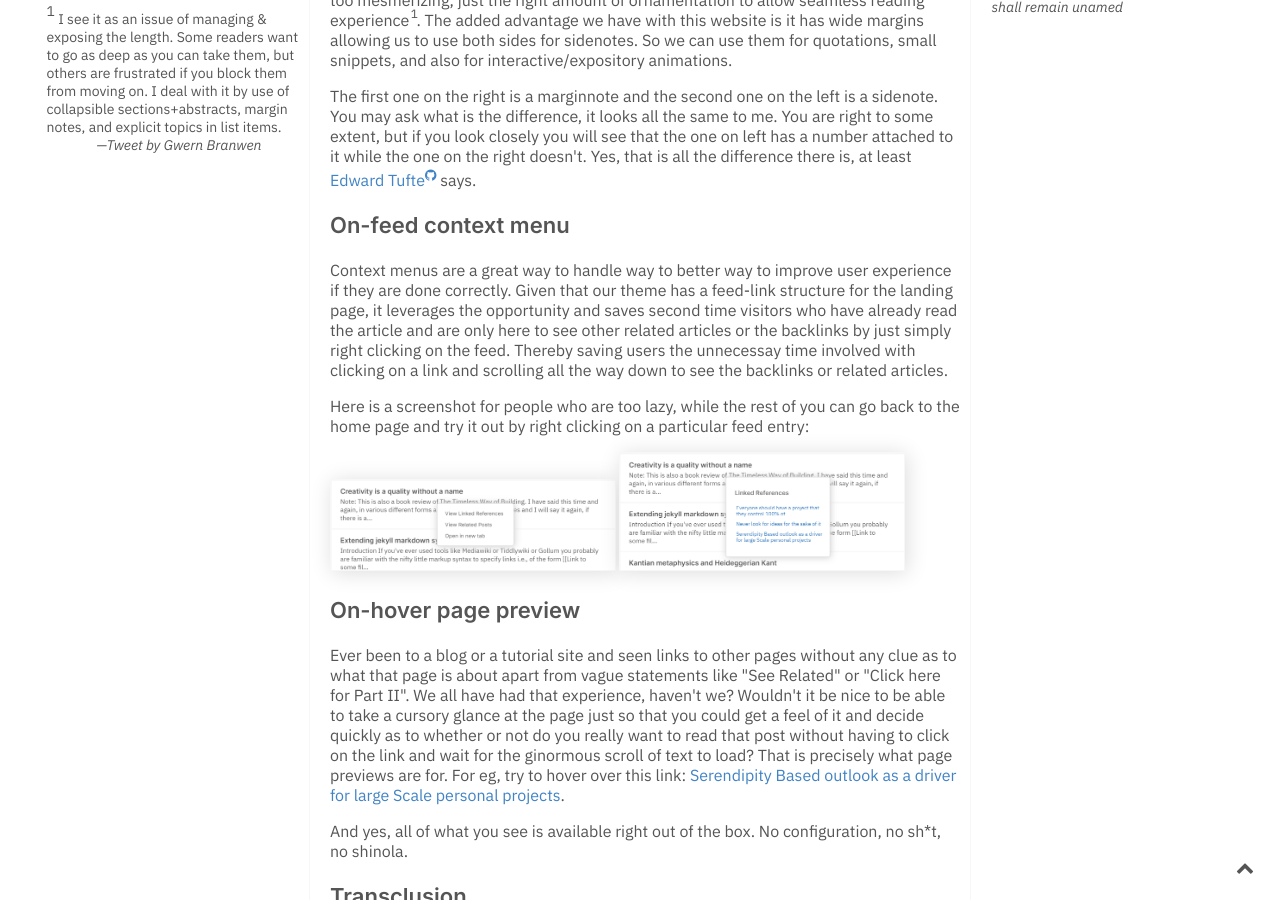
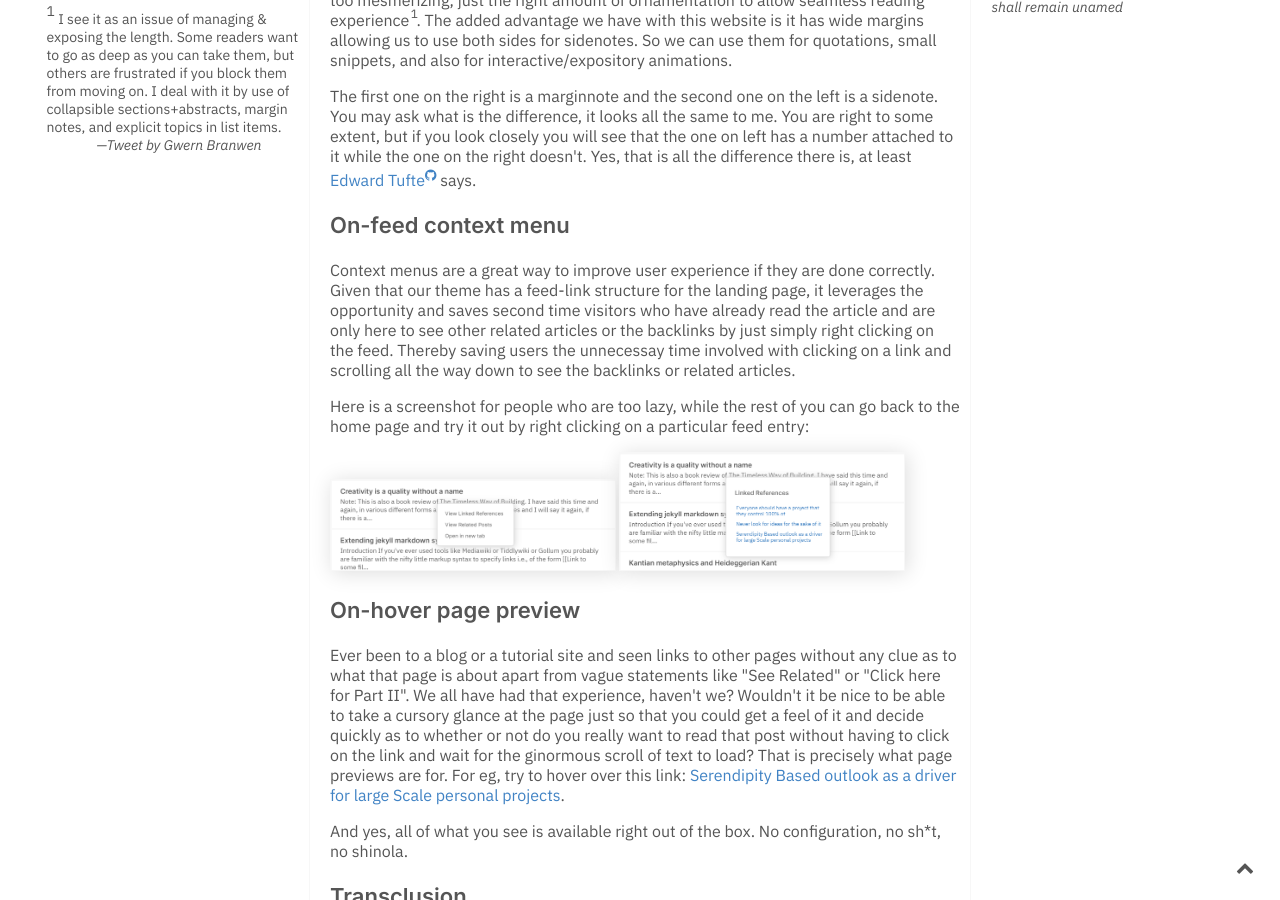
Before and after one commit to raghudotcc/simply-jekyll, a Jekyll site: the page built from _posts/2020-04-01-Exploring-the-features-of-simply-jekyll.md, in a window 1280 px wide and 900 px high, scrolled down 1951 px. Built offline with Jekyll 4.4.1, drawn with Linux system fonts in a browser that asks for light colours; some of the changed text lies outside the part shown.

Commit message:
Update 2020-04-01-Exploring-the-features-of-simply-jekyll.md

```diff
--- a/_posts/2020-04-01-Exploring-the-features-of-simply-jekyll.md
+++ b/_posts/2020-04-01-Exploring-the-features-of-simply-jekyll.md
@@ -52,7 +52,7 @@
 
 ### On-feed context menu
 
-Context menus are a great way to handle way to better way to improve user experience if they are done correctly. Given that our theme has a feed-link structure for the landing page, it leverages the opportunity and saves second time visitors who have already read the article and are only here to see other related articles or the backlinks by just simply right clicking on the feed. Thereby saving users the unnecessay time involved with clicking on a link and scrolling all the way down to see the backlinks or related articles.
+Context menus are a great way to improve user experience if they are done correctly. Given that our theme has a feed-link structure for the landing page, it leverages the opportunity and saves second time visitors who have already read the article and are only here to see other related articles or the backlinks by just simply right clicking on the feed. Thereby saving users the unnecessay time involved with clicking on a link and scrolling all the way down to see the backlinks or related articles.
 
 Here is a screenshot for people who are too lazy, while the rest of you can go back to the home page and try it out by right clicking on a particular feed entry:
 
```
Also changed, not shown: other parts of _posts/2020-04-01-Exploring-the-features-of-simply-jekyll.md (+1 -1 lines).
